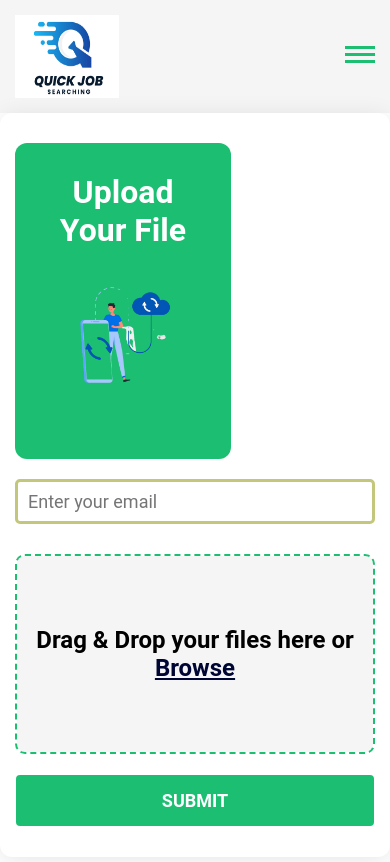
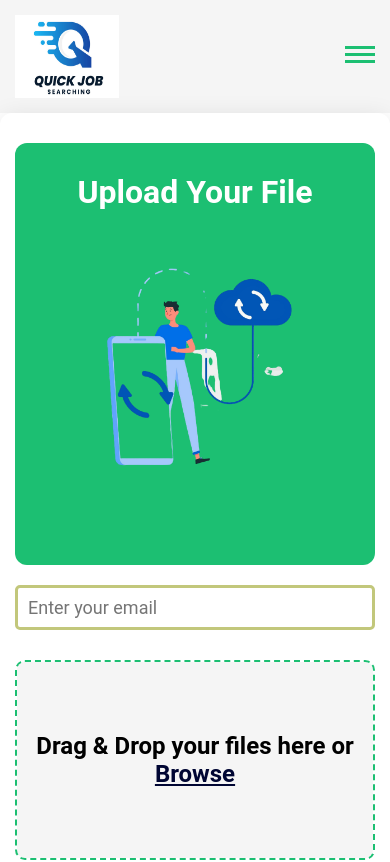
Before and after one commit to deveshshuklasparx/Jobportal, a React (Create React App) app: page /employee in a window 390 px wide. Shown: the top 862 px of the page. Built offline with nearby package versions, Linux system fonts and the light colour scheme.

Commit message:
csss-fix

```diff
--- a/src/component/Employee/Employee.css
+++ b/src/component/Employee/Employee.css
@@ -120,7 +120,7 @@
         width: 100%;
     }
     @media only screen and (max-width: 600px) {
-        width: 60%;
+        width: 100%;
     }
 }
 .upload-right-form{
--- a/src/component/Employer/Employer.css
+++ b/src/component/Employer/Employer.css
@@ -122,9 +122,6 @@
         .job-seeker{
             width: 100%;
         }
-        @media only screen and (max-width: 600px) {
-            width: 100%;
-        }
     }
     .main-form{
         width: 60%;
```
